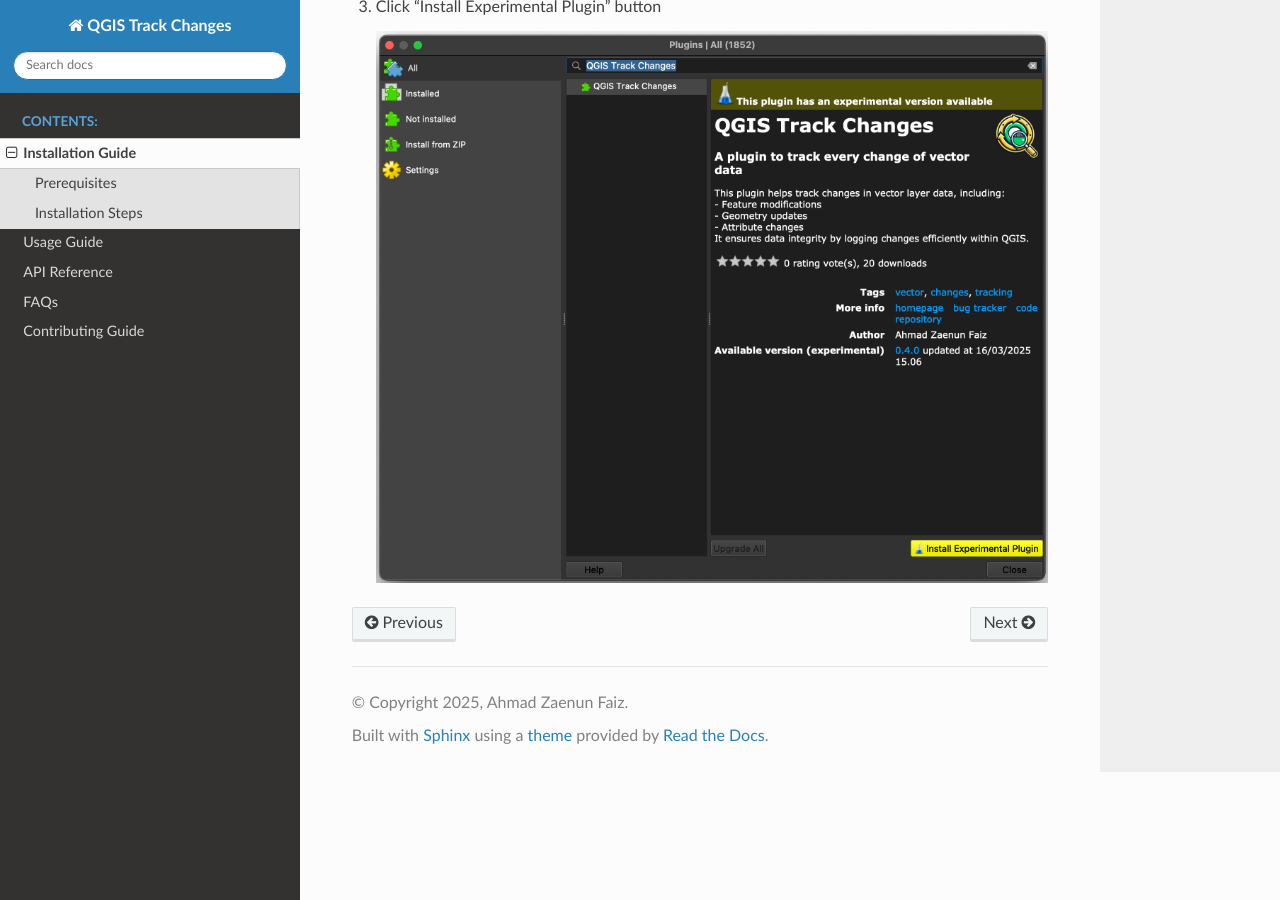
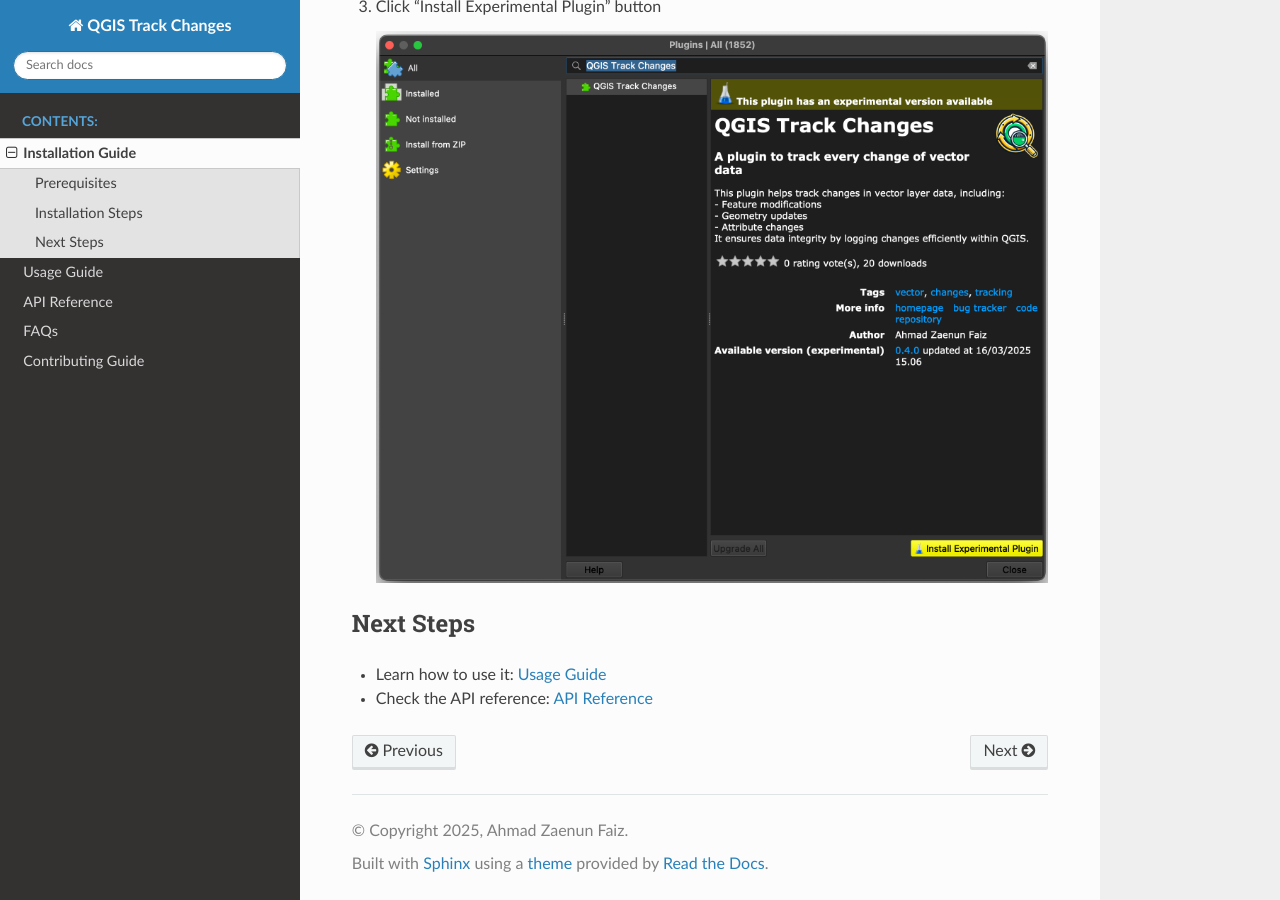
Before and after one commit to ahmadzfaiz/qgis-track-changes, a Sphinx documentation site: the page built from source/installation.rst, in a window 1280 px wide and 900 px high, scrolled down 1256 px. Built offline with Sphinx 7.4.7 and the Read the Docs theme 3.1.0, drawn with Linux system fonts in a browser that asks for light colours.

Commit message:
docs(installation): add next step in installation (#29)

```diff
--- a/source/installation.rst
+++ b/source/installation.rst
@@ -31,3 +31,8 @@
       :width: 800
       :alt: Install the plugin
    \
+
+Next Steps
+----------
+- Learn how to use it: :doc:`usage`
+- Check the API reference: :doc:`api`
```
